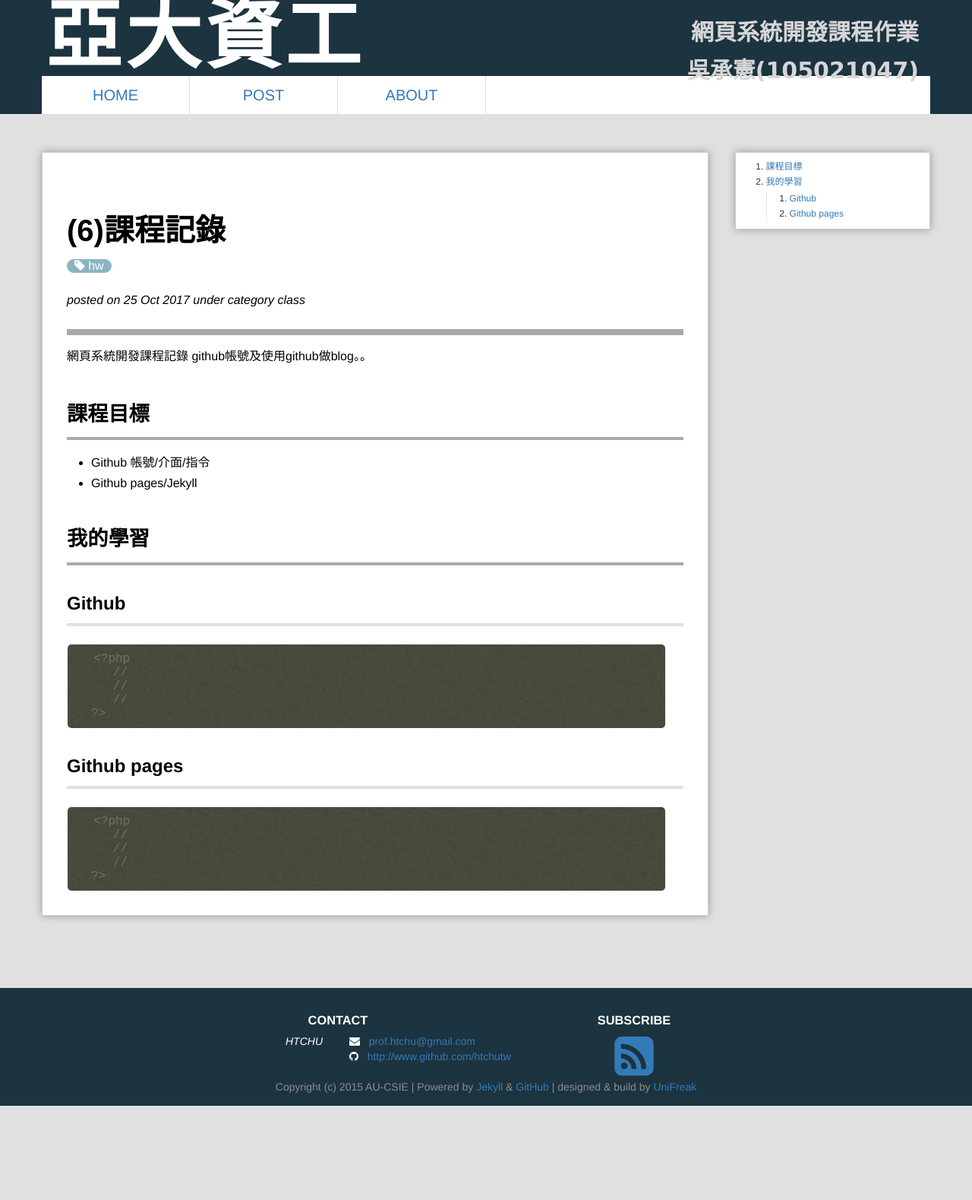
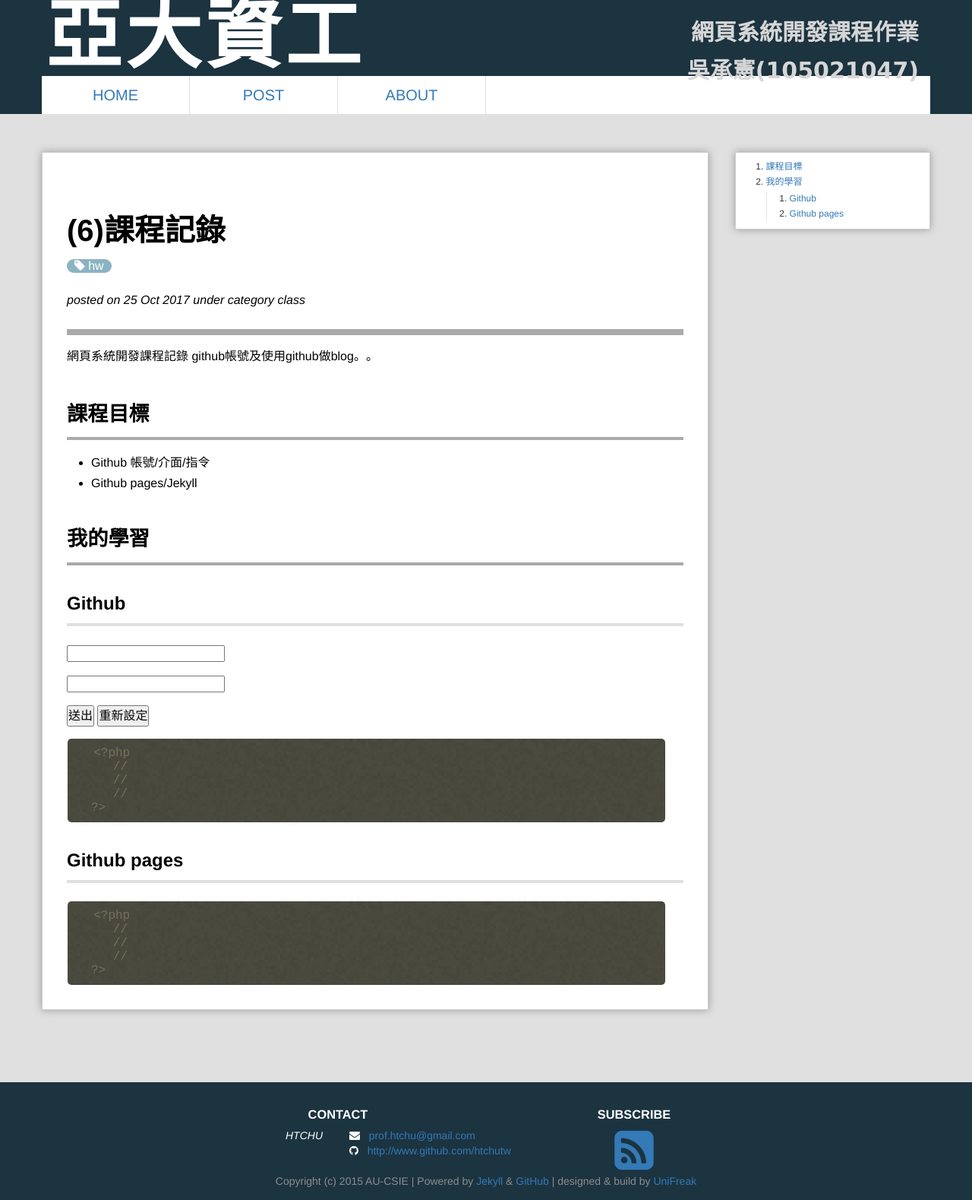
Before and after one commit to track9785/webcourse, a Jekyll site: the page built from _posts/2017-10-25-Class6.md, in a window 1280 px wide. Shown: the whole page at 76% size. Built offline with Jekyll 4.4.1, drawn with Linux system fonts in a browser that asks for light colours; Markdown is read by kramdown in place of the engine named in the settings; comment, search, counter and statistics services are not loaded; before the commit the page ends 1455 px from its top, so only the background shows below that.

Commit message:
Update 2017-10-25-Class6.md

````diff
--- a/_posts/2017-10-25-Class6.md
+++ b/_posts/2017-10-25-Class6.md
@@ -16,6 +16,20 @@ github帳號及使用github做blog。。
 # 我的學習
 
 ##Github
+<html lang="zh-Hant-TW">
+<head>
+ <meta charset="utf-8">
+<title>練習 2-1</title>
+</head>
+<body>
+<form method="POST" action="ex2-1.php">
+<p><input type="text" name="T1" size="20"></p>
+<p><input type="text" name="T2" size="20"></p>
+<p><input type="submit" value="送出" name="B1">
+<input type="reset" value="重新設定" name="B2"></p>
+</form>
+</body>
+</html>
 
 ```php
 <?php
````
